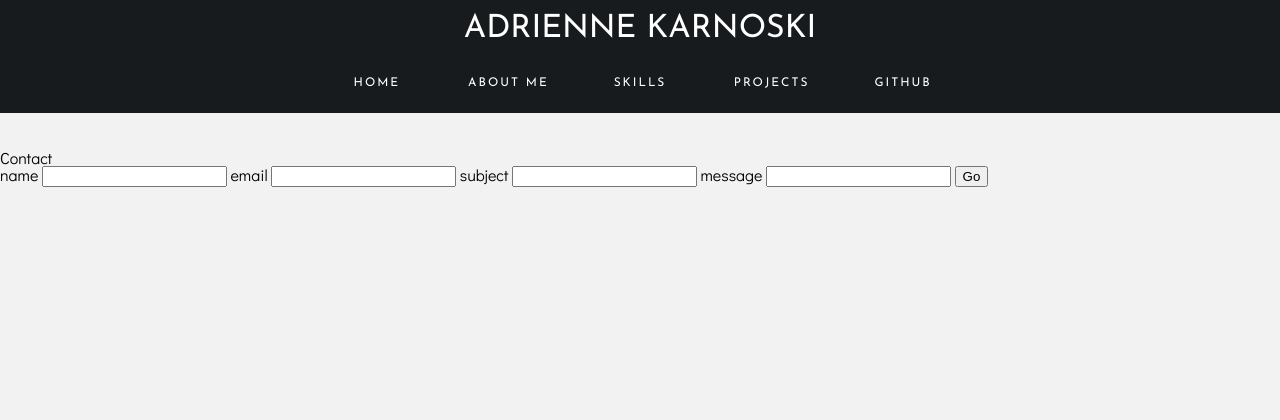
After one commit to adriennekarnoski/personal_website, a Flask app: page /contact in a window 1280 px wide. The commit adds this page. Shown: the top 420 px of the page. Run offline with Flask 2, Linux system fonts and the light colour scheme; some libraries are stand-ins or nearby versions.

Commit message:
building contact form

```diff
--- a/app.py
+++ b/app.py
@@ -1,7 +1,19 @@
-from flask import Flask, render_template
+from flask import Flask, render_template, request
+from forms import ContactForm
+from flask_mail import Mail, Message
+import os
 
+mail = Mail()
+app = Flask(__name__)
+app.secret_key = os.environ.get('SECRET_KEY')
 
-app = Flask(__name__)
+app.config["MAIL_SERVER"] = "smtp.gmail.com"
+app.config["MAIL_PORT"] = 465
+app.config["MAIL_USE_SSL"] = True
+app.config["MAIL_USERNAME"] = os.environ.get('MAIL_USERNAME')
+app.config["MAIL_PASSWORD"] = os.environ.get('MAIL_PASSWORD')
+
+mail.init_app(app)
 
 
 @app.route('/')
@@ -24,6 +36,36 @@ def projects():
     return render_template('projects.html')
 
 
+@app.route('/contact', methods=['GET', 'POST'])
+def submit():
+    form = ContactForm()
+    if request.method == 'POST':
+        if form.validate_on_submit():
+            msg = Message(
+                form.subject.data,
+                sender="from@example.com",
+                recipients=[os.environ.get('MAIL_USERNAME')])
+            msg.body = """
+            Name: {}
+            Email: {}
+
+
+            Message: {}
+
+            """.format(
+                form.name.data,
+                form.email.data,
+                form.message.data)
+            mail.send(msg)
+        return redirect('/contact/sent')
+    return render_template('contact.html', form=form)
+
+
+@app.route('/contact/sent')
+def sent():
+    return render_template('message_sent.html')
+
+
 @app.errorhandler(404)
 def page_not_found(e):
     return render_template('404.html'), 404
--- /dev/null
+++ b/forms.py
@@ -0,0 +1,10 @@
+from flask_wtf import FlaskForm
+from wtforms import StringField
+from wtforms.validators import DataRequired
+
+
+class ContactForm(FlaskForm):
+    name = StringField('name', validators=[DataRequired()])
+    email = StringField('email', validators=[DataRequired()])
+    subject = StringField('subject', validators=[DataRequired()])
+    message = StringField('message', validators=[DataRequired()])
--- a/static/text.css
+++ b/static/text.css
@@ -262,8 +262,17 @@ p {
 }
 
 .projects_container p {
-    width: 80%;
+    width: 90%;
     text-align: justify;
     padding: 2% 0% 0% 0%;
     margin: auto;
 }
+
+@media screen and (min-width: 640px) {
+    .projects_container p {
+        width: 80%;
+        text-align: justify;
+        padding: 2% 0% 0% 0%;
+        margin: auto;
+    }
+}
--- /dev/null
+++ b/templates/contact.html
@@ -0,0 +1,15 @@
+{% extends "base.html" %}
+
+{% block content %}
+<section class="page about">
+  <h2>Contact</h2>
+<form method="POST" action="/">
+    {{ form.csrf_token }}
+    {{ form.name.label }} {{ form.name(size=20) }}
+    {{ form.email.label }} {{ form.email(size=20) }}
+    {{ form.subject.label }} {{ form.subject(size=20) }}
+    {{ form.message.label }} {{ form.message(size=20) }}
+    <input type="submit" value="Go">
+</form>
+</section>
+{% endblock %}
--- a/templates/projects.html
+++ b/templates/projects.html
@@ -39,7 +39,7 @@
                     After being contacted by Ted Spence, the AvaTax Core Engine Director, a team of four, including myself, worked together to make the goal of developing a Python SDK into a reality.
                 </p>
                 <ul class="project_list indent">
-                    <li><i class="far fa-circle"></i> Worked closely with client to define functional requirements, determine performance characteristics, and establish release criteria.
+                    <li><i class="far fa-circle"></i> Worked closely with client to define functional requirements, performance characteristics, and release criteria.
                     </li>
                     <li><i class="far fa-circle"></i> Collaborated with team of developers using professional version-controlled workflow, regularly engaging in code review to maintain maximum efficiency.
                     </li>
```
Also changed, not shown: templates/about_me.html (+4 -5 lines), templates/message_sent.html (added, +8 -0 lines).
